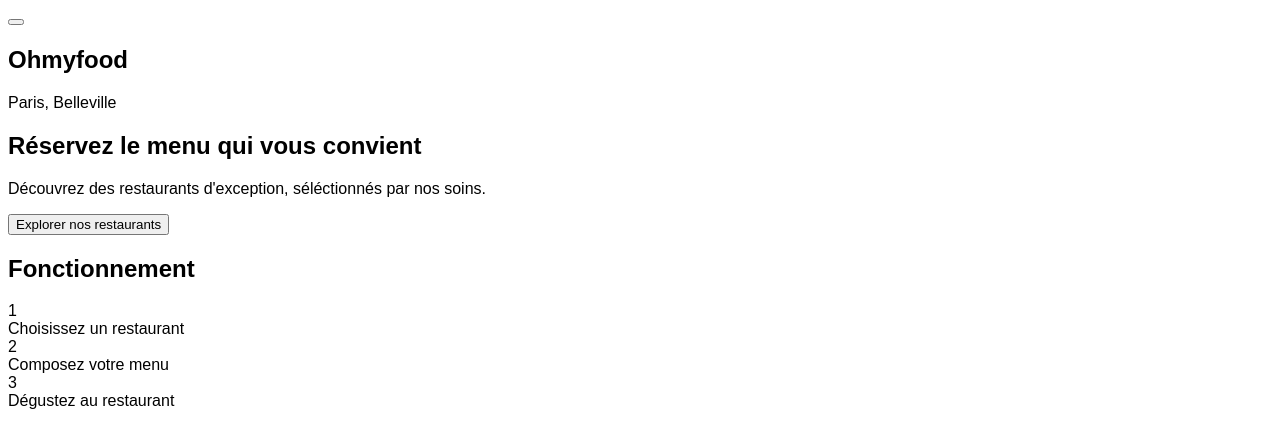
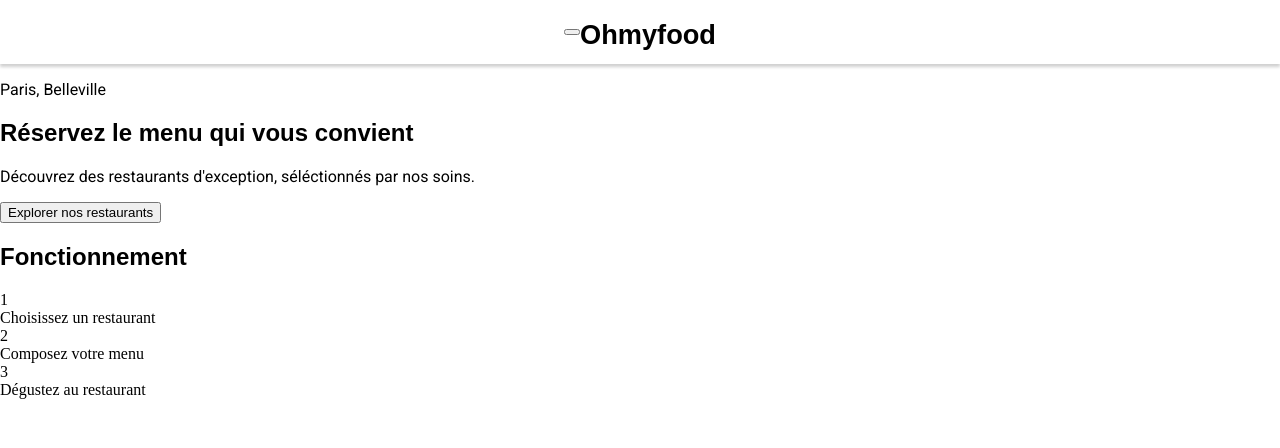
Before and after one commit to edbriand/Projet-3-Animations-CSS, a website: page src/index.html in a window 1280 px wide. Drawn offline with nearby package versions, Linux system fonts and the light colour scheme; files that its build step writes are made by us from their sources; a web font is replaced by a local one.

Commit message:
fix: intellisence fixed with .pcss scss syntax

```diff
--- a/src/styles/a.css
+++ /dev/null
@@ -1,11 +0,0 @@
-h1 {
-  color: black;
-
-  & .title {
-    color: red;
-  }
-
-  &:hover {
-    color: black;
-  }
-}
--- /dev/null
+++ b/src/styles/fonts.pcss
@@ -0,0 +1,16 @@
+p,
+h3,
+h4,
+h5,
+h6 {
+  font-family: Roboto, sans-serif;
+}
+
+h1,
+h2 {
+  font-family: Shrikhand, sans-serif;
+}
+
+h1 {
+  font-size: 1.7em;
+}
--- /dev/null
+++ b/src/styles/navbar.pcss
@@ -0,0 +1,13 @@
+.navbar {
+  height: 64px;
+  display: flex;
+  flex-direction: row;
+  justify-content: center;
+  align-items: center;
+  box-shadow: 0 3px 3px #d0d0d0;
+
+  h1 {
+    margin-top: 5px;
+    margin-bottom: 0;
+  }
+}
--- a/src/styles/normalize.css
+++ b/src/styles/normalize.pcss
@@ -2,5 +2,9 @@
 *::before,
 *::after {
   box-sizing: border-box;
-  font-family: Raleway, sans-serif;
 }
+
+body {
+  margin: 0 auto;
+  max-width: 1430px;
+}
```
Also changed, not shown: src/styles/colors.pcss (renamed from src/styles/colors.css), src/styles/style.css.
